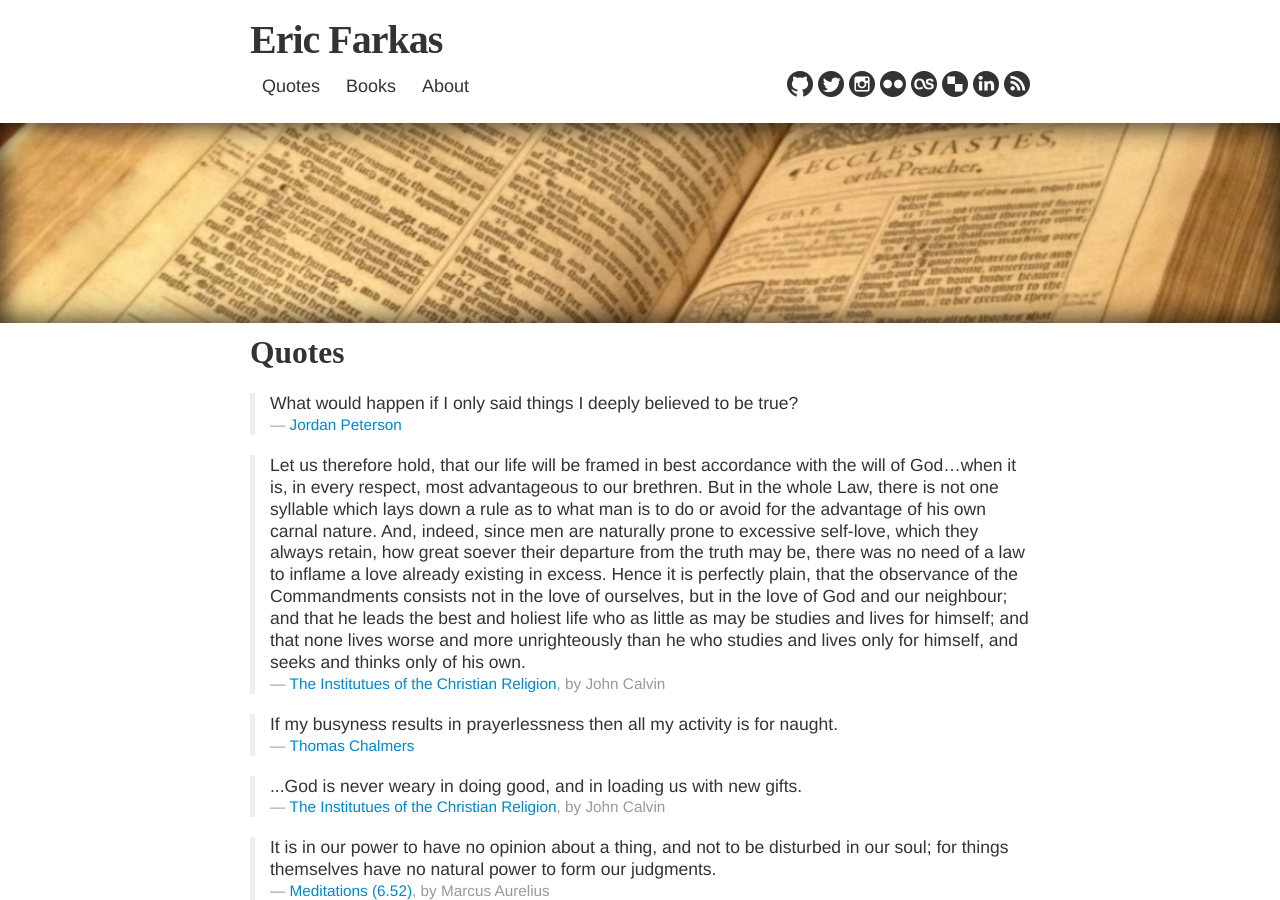
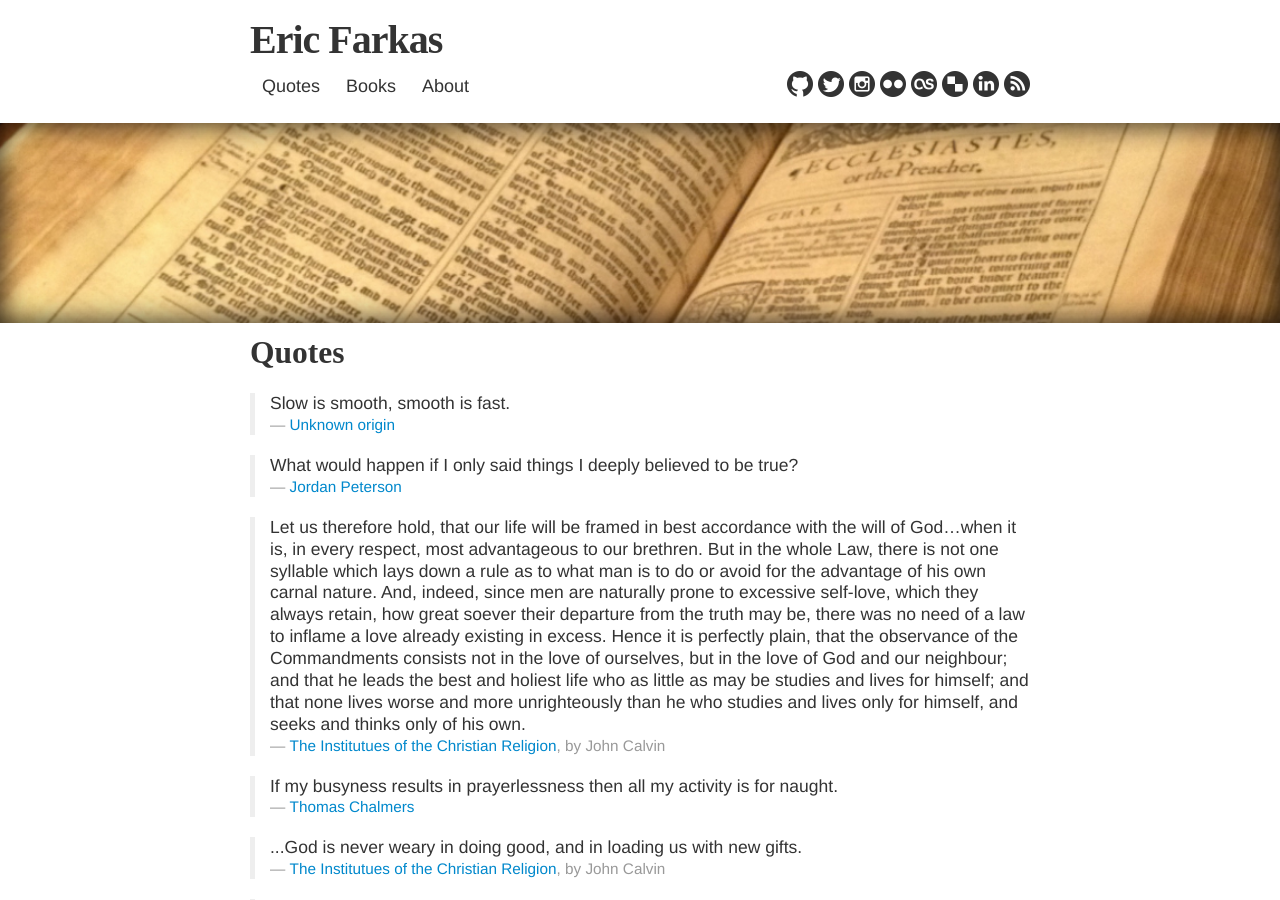
Before and after one commit to speric/speric.github.com, a Jekyll site: the page built from quotes.html, in a window 1280 px wide and 900 px high. Built offline with Jekyll 4.4.1, drawn with Linux system fonts in a browser that asks for light colours; some web fonts are replaced; comment, search, counter and statistics services are not loaded.

Commit message:
Update quotes.html

```diff
--- a/quotes.html
+++ b/quotes.html
@@ -7,6 +7,13 @@ description: A collection of thought-provoking quotes.
 
 <h2>Quotes</h2>
 <br/>
+
+<blockquote>
+  <p>
+    Slow is smooth, smooth is fast.
+  </p>
+  <small><a href="https://sites.google.com/site/lehijujitsu/slow-is-smooth-smooth-is-fast">Unknown origin</a></small>
+</blockquote>
 
 <blockquote>
   <p>
```
